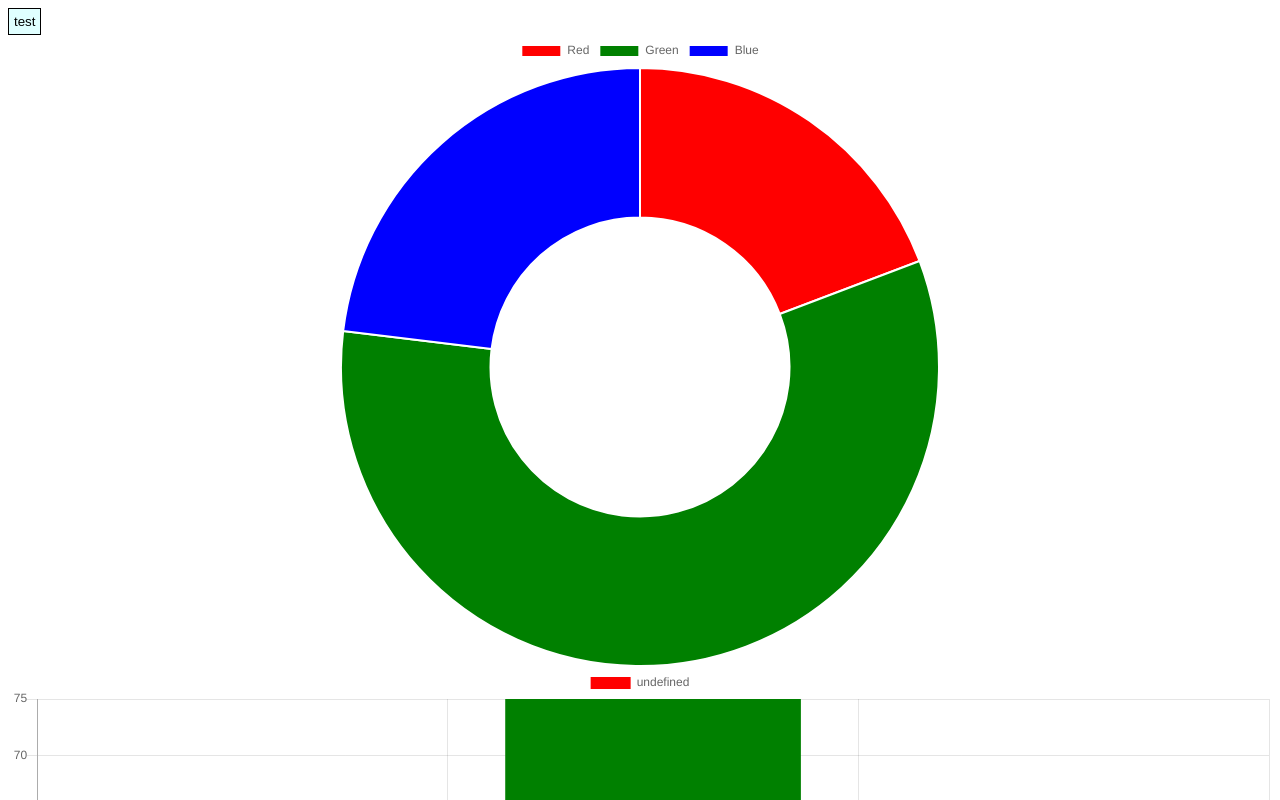
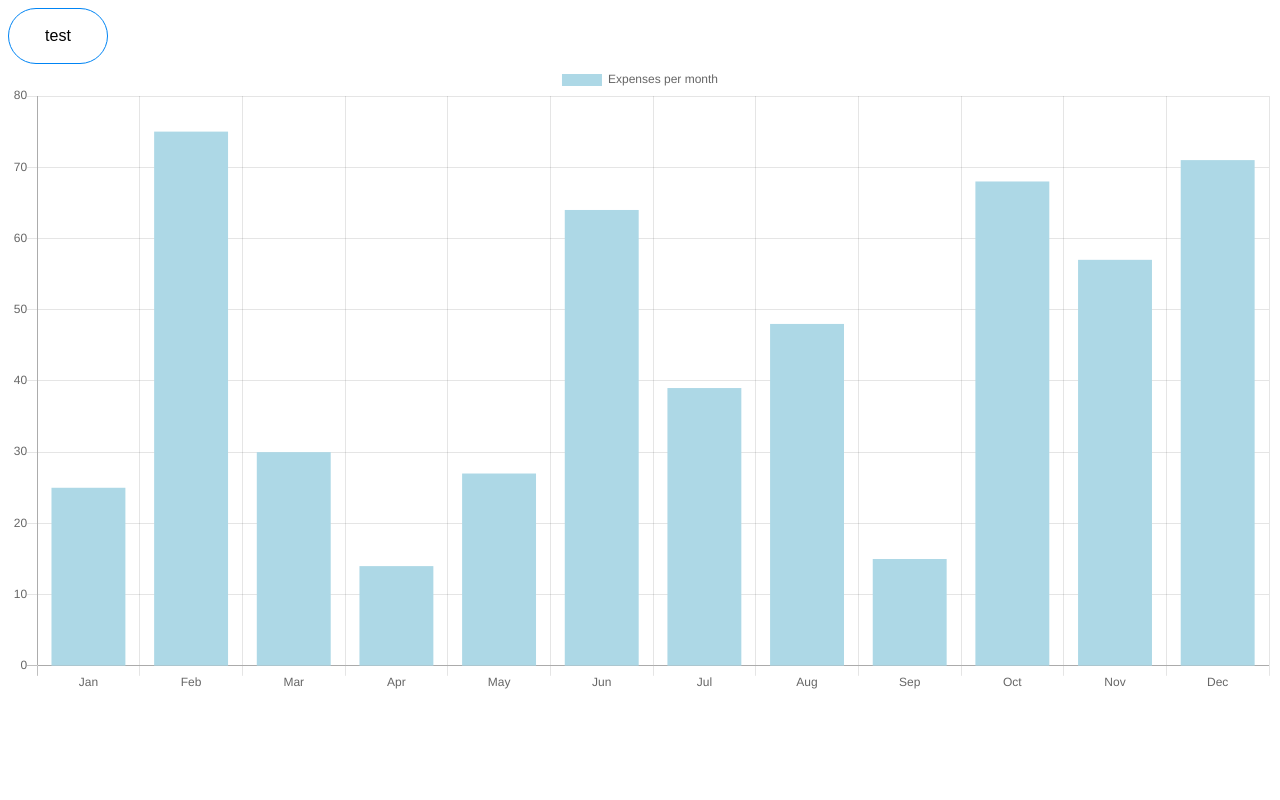
Before and after one commit to Meital-Lazarovich/meitals-package, a Vue app: page / in a window 1280 px wide. Shown: the top 800 px of the page. Built offline with nearby package versions, Linux system fonts and the light colour scheme.

Commit message:
btn and graph types support

```diff
--- a/src/App.vue
+++ b/src/App.vue
@@ -1,9 +1,10 @@
 <template>
   <div id="app">
-    <MPButton type="triangle" >
+    <MPButton type="rounded" outlined="true" :loading="isLoading" >
       test
     </MPButton>
-    <MPGraph></MPGraph>
+    <MPGraph type="bar" :loading="isLoading" :data="[25, 75, 30, 14, 27, 64, 39, 48, 15, 68, 57, 71]" :labels="['Jan', 'Feb', 'Mar', 'Apr', 'May', 'Jun', 'Jul', 'Aug', 'Sep', 'Oct', 'Nov', 'Dec']"
+     colors="lightblue" title="Expenses per month" />
   </div>
 </template>
 
@@ -18,7 +19,13 @@ import MPGraph from './components/MPGraph.vue';
     MPGraph,
   },
 })
-export default class App extends Vue {}
+export default class App extends Vue {
+  private isLoading: boolean = true;
+
+  mounted() {
+    setTimeout(() => {this.isLoading = false}, 2000)
+  }
+}
 </script>
 
 <style lang="scss">
--- a/src/components/BarChart.vue
+++ b/src/components/BarChart.vue
@@ -3,41 +3,45 @@
 </template>
 
 <script lang="ts">
-import { Component, Prop, Vue } from 'vue-property-decorator'
-import Chart from 'chart.js'
+import { Component, Prop, Vue } from "vue-property-decorator";
+import Chart from "chart.js";
 
 @Component
 export default class BarChart extends Vue {
-  @Prop({ default: [] }) readonly labels!: Array<string>
-  @Prop({ default: [] }) readonly colors!: Array<string>
-  @Prop({ default: [] }) readonly data!: Array<number>
+    @Prop({ default: [] }) readonly labels!: Array<string>;
+    @Prop({ default: [] }) readonly data!: Array<number>;
+    @Prop() readonly title!: string;
+    @Prop({ default: 'rgb(86, 202, 97)' }) readonly colors!: string | Array<string>;
     @Prop({
         default: () => {
-      return Chart.defaults.bar
-    }
+            const options = Chart.defaults.bar;
+            options.scales.yAxes[0].ticks = {beginAtZero : true} // for making the chart start at zero rather than at the smallest value
+            return options
+        },
     })
-  readonly options: object | undefined
+    readonly options: object | undefined;
 
     mounted() {
         this.createChart({
             datasets: [
                 {
                     data: this.data,
-          backgroundColor: this.colors
-        }
+                    backgroundColor: this.colors,
+                    label: this.title,
+                },
             ],
-      labels: this.labels
-    })
+            labels: this.labels,
+        });
     }
 
     createChart(chartData: object) {
-    const canvas = document.getElementById('bar') as HTMLCanvasElement
+        const canvas = document.getElementById("bar") as HTMLCanvasElement;
         const options = {
-      type: 'bar',
+            type: "bar",
             data: chartData,
-      options: this.options
-    }
-    new Chart(canvas, options)
+            options: this.options,
+        };
+        new Chart(canvas, options);
     }
 }
 </script>
--- a/src/components/DoughnutChart.vue
+++ b/src/components/DoughnutChart.vue
@@ -1,43 +1,48 @@
 <template>
-  <canvas id="doughnut" />
+    <canvas id='doughnut' />
 </template>
 
-<script lang="ts">
-import { Component, Prop, Vue } from 'vue-property-decorator'
-import Chart from 'chart.js'
+<script lang='ts'>
+import { Component, Prop, Vue } from 'vue-property-decorator';
+import Chart from 'chart.js';
 
 @Component
 export default class DoughnutChart extends Vue {
-  @Prop({ default: [] }) readonly labels!: Array<string>
-  @Prop({ default: [] }) readonly colors!: Array<string>
-  @Prop({ default: [] }) readonly data!: Array<number>
+    @Prop({ default: [] }) readonly labels!: Array<string>;
+    @Prop({ default: [] }) readonly data!: Array<number>;
     @Prop({
         default: () => {
-      return Chart.defaults.doughnut
+            return ['#FF9999', '#FFCC99', '#FFFF99', '#CCFF99', '#99FF99', '#99FFFF', '#99CCFF', '#CC99FF', '#FF99FF', '#FF99CC']
         }
     })
-  readonly options: object | undefined
+    readonly colors!: Array<string>;
+    @Prop({
+        default: () => {
+            return Chart.defaults.doughnut;
+        },
+    })
+    readonly options: object | undefined;
 
     mounted() {
         this.createChart({
             datasets: [
                 {
                     data: this.data,
-          backgroundColor: this.colors
-        }
+                    backgroundColor: this.colors,
+                },
             ],
-      labels: this.labels
-    })
+            labels: this.labels,
+        });
     }
 
     createChart(chartData: object) {
-    const canvas = document.getElementById('doughnut') as HTMLCanvasElement
+        const canvas = document.getElementById('doughnut') as HTMLCanvasElement;
         const options = {
             type: 'doughnut',
             data: chartData,
-      options: this.options
-    }
-    new Chart(canvas, options)
+            options: this.options,
+        };
+        new Chart(canvas, options);
     }
 }
 </script>
--- a/src/components/MPButton.vue
+++ b/src/components/MPButton.vue
@@ -1,36 +1,46 @@
 <template>
-    <button :class="{ rounded: type === 'rounded', round: type === 'round' }">
-        <slot />
+    <button :class="['mp-button', { rounded: type === 'rounded', round: type === 'round', outlined: outlined }]">
+        <img v-if="loading" src="https://i.gifer.com/ZZ5H.gif" alt="loading">
+        <slot v-else />
     </button>
 </template>
 
 <script lang="ts">
 import { Component, Prop, Vue } from 'vue-property-decorator';
-// import { primaryColor } from "../style/globals";
 
 @Component
 export default class MPButton extends Vue {
-    // @Prop() private msg!: string;
-    // @Prop({default: 'John doe'}) readonly name: string
-    // @Prop() private type!: 'square' | 'rounded' | 'round'
-    @Prop() private type!: string;
-    // @Prop() private style!: string;
+    @Prop() type?: string;
+    @Prop({ default:false }) outlined?: boolean;
+    @Prop({ default:false }) loading?: boolean;
 }
 </script>
 
 <style scoped lang="scss">
-button {
-    // background-color: primaryColor;
-    background-color: lightcyan;
-    padding: 5px;
-    border: 1px solid black;
+.mp-button {
+    background-color: #18C746;
+    font-size: 16px;
+    height: 56px;
+    width: 100px;
+    border: none;
+    color: #ffffff;
+    transition: backgroundColor, 0.3s;
     outline: none;
     cursor: pointer;
+    img {
+        height: 100%;
+        object-fit: contain;
+    }
     &.rounded {
-        border-radius: 10px;
+        border-radius: 100px;
     }
     &.round {
         border-radius: 50%;
     }
+    &.outlined {
+        background-color: transparent;
+        border: 1px solid #0084F4;
+        color: inherit;
+    }
 }
 </style>
--- a/src/components/MPGraph.vue
+++ b/src/components/MPGraph.vue
@@ -1,34 +1,65 @@
 <template>
     <section class="graph">
-        <!-- <BarChart /> -->
+        <img
+            class="loading-img"
+            v-if="loading"
+            src="https://i.gifer.com/ZZ5H.gif"
+            alt="loading"
+        />
+        <div v-else>
             <DoughnutChart
-            :data="[25, 75, 30]"
-            :labels="['Red', 'Green', 'Blue']"
-            :colors="['red', 'green', 'blue']"
+                v-if="isChartShown && type === 'doughnut'"
+                :data="data"
+                :labels="labels"
+                :colors="colors"
             />
             <BarChart
-            :data="[25, 75, 30]"
-            :labels="['Red', 'Green', 'Blue']"
-            :colors="['red', 'green', 'blue']"
+                v-if="isChartShown && type === 'bar'"
+                :data="data"
+                :labels="labels"
+                :title="title"
+                :colors="colors"
             />
+        </div>
     </section>
 </template>
 
 <script lang="ts">
-import { Component, Vue } from 'vue-property-decorator';
-// import BarChart from './BarChart.vue';
-import DoughnutChart from './DoughnutChart.vue';
-import BarChart from './BarChart.vue';
+import { Component, Prop, Watch, Vue } from "vue-property-decorator";
+import DoughnutChart from "./DoughnutChart.vue";
+import BarChart from "./BarChart.vue";
 
 @Component({
     components: {
-    // BarChart,
+        BarChart,
         DoughnutChart,
-    BarChart,
     },
 })
-export default class MPGraph extends Vue {}
+export default class MPGraph extends Vue {
+    @Prop({ default: "doughnut" }) type!: string;
+    @Prop({ default: () => [] }) labels!: Array<string>;
+    @Prop() title?: string;
+    @Prop({ default: () => [] }) data!: Array<number>;
+    @Prop() colors?: Array<string>;
+    @Prop() options?: object | undefined;
+    @Prop({ default: false }) loading?: boolean;
+
+    private isChartShown: boolean = true;
+
+    @Watch("data")
+    dataChanged() {
+        this.isChartShown = false;
+        setTimeout(() => (this.isChartShown = true), 1);
+    }
+}
 </script>
 
 <style scoped lang="scss">
+.graph {
+  text-align: center;
+    .loading-img {
+        height: 200px;
+        padding-top: 100px;
+    }
+}
 </style>
```
Lines whose indentation alone changed are shown as unchanged.
